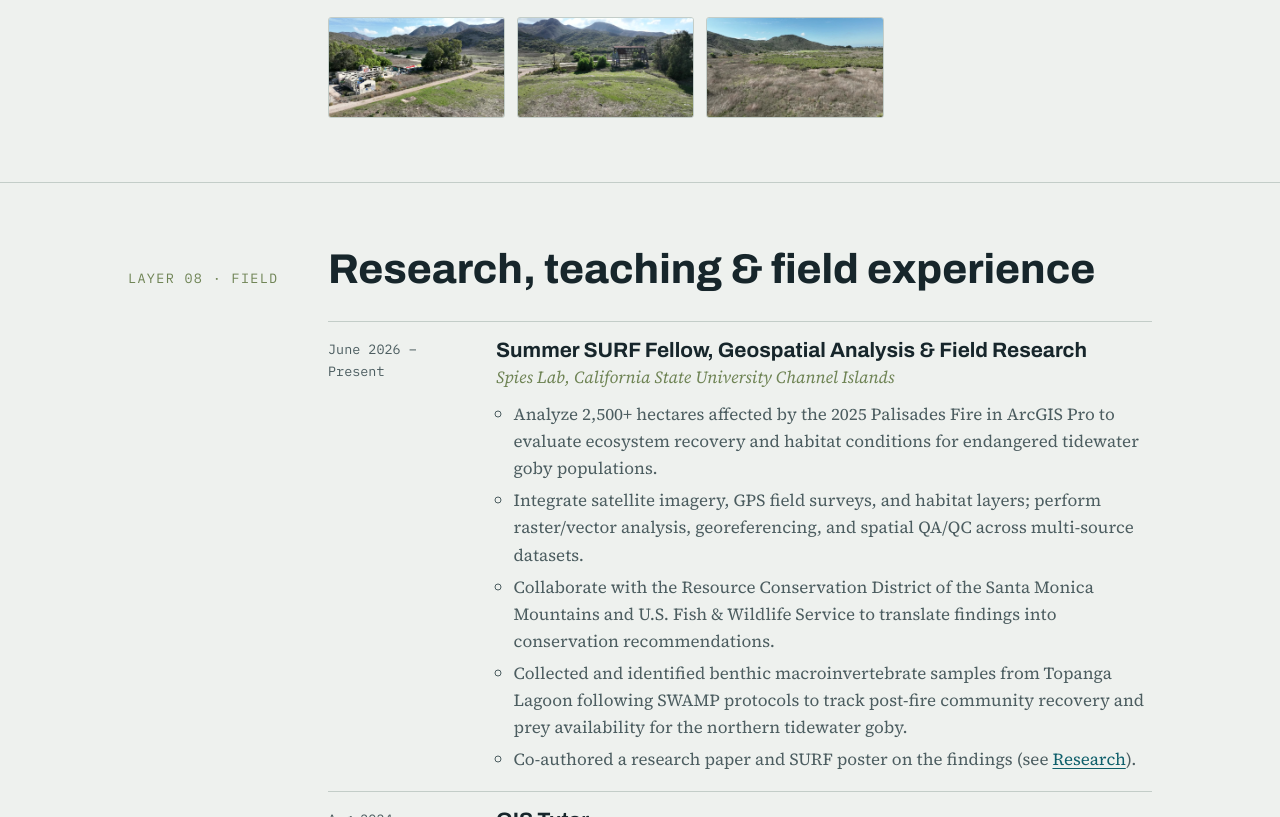
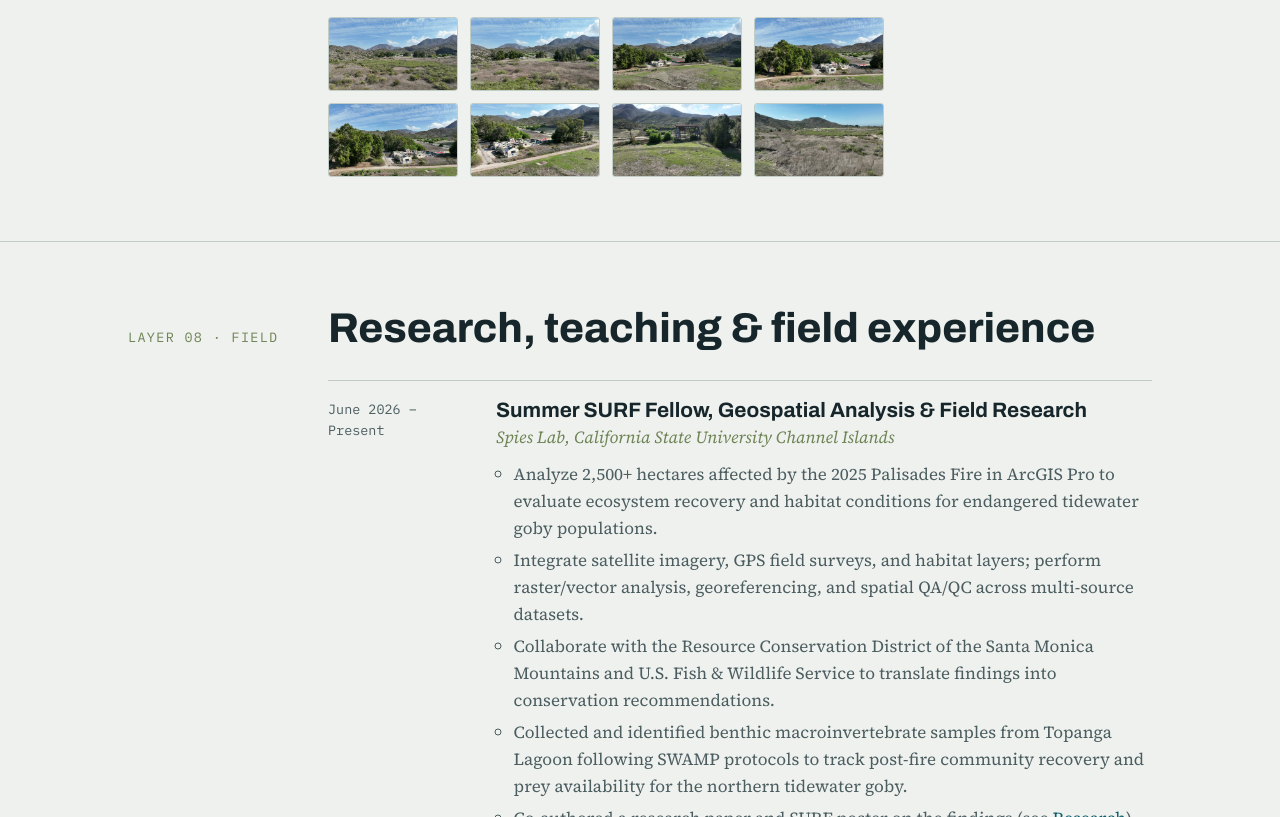
Before and after one commit to christopherblackwell270-creator/GeoChris, a plain HTML site: page index.html in a window 1280 px wide. Shown: the part 9143-9960 px from the top of the page. Drawn offline with Linux system fonts and the light colour scheme.

Commit message:
Replace video stills with eight drone photos
Swaps the three frames taken from the reel for Chris's eight drone photos,
resized for the web, in a 4-column grid (2 columns on phones).

Co-Authored-By: Claude Opus 5.5 <noreply@anthropic.com>
Claude-Session: https://claude.ai/code/session_01EVTMPu6HR9nCykoNtM1UCg

```diff
--- a/index.html
+++ b/index.html
@@ -433,10 +433,15 @@
                 Your browser can't play this video. <a href="video/drone-reel.mp4">Download the drone reel</a>.
               </video>
             </figure>
-            <div class="drone-gallery drone-stills" aria-label="Drone stills">
-              <a href="images/drone/drone-still-01.jpg" target="_blank" rel="noopener"><img src="images/drone/drone-still-01.jpg" alt="Aerial view of a group of buildings beside a dirt road, with trees and hills behind" loading="lazy"></a>
-              <a href="images/drone/drone-still-02.jpg" target="_blank" rel="noopener"><img src="images/drone/drone-still-02.jpg" alt="Aerial view of a grassy field and a metal-framed structure, with mountains behind" loading="lazy"></a>
-              <a href="images/drone/drone-still-03.jpg" target="_blank" rel="noopener"><img src="images/drone/drone-still-03.jpg" alt="Aerial view of open grassland with a hill and blue sky" loading="lazy"></a>
+            <div class="drone-gallery drone-stills" aria-label="Drone photos">
+              <a href="images/drone/01-mountain-valley.jpg" target="_blank" rel="noopener"><img src="images/drone/01-mountain-valley.jpg" alt="Aerial view of a valley with green brush, trees and mountains under a blue sky" loading="lazy"></a>
+              <a href="images/drone/02-ranch-trees-mountains.jpg" target="_blank" rel="noopener"><img src="images/drone/02-ranch-trees-mountains.jpg" alt="Aerial view of a ranch with tree groves in a valley below mountains" loading="lazy"></a>
+              <a href="images/drone/03-property-overview.jpg" target="_blank" rel="noopener"><img src="images/drone/03-property-overview.jpg" alt="Aerial overview of a property with buildings, trees and open field beside a dirt road" loading="lazy"></a>
+              <a href="images/drone/04-building-approach.jpg" target="_blank" rel="noopener"><img src="images/drone/04-building-approach.jpg" alt="Aerial approach toward a group of buildings surrounded by trees" loading="lazy"></a>
+              <a href="images/drone/05-building-closeup.jpg" target="_blank" rel="noopener"><img src="images/drone/05-building-closeup.jpg" alt="Closer aerial view of buildings behind a stand of trees" loading="lazy"></a>
+              <a href="images/drone/06-building-flyby.jpg" target="_blank" rel="noopener"><img src="images/drone/06-building-flyby.jpg" alt="Aerial flyby of buildings along a dirt road, with mountains behind" loading="lazy"></a>
+              <a href="images/drone/07-truss-bridge.jpg" target="_blank" rel="noopener"><img src="images/drone/07-truss-bridge.jpg" alt="Aerial view of a truss bridge among trees, with mountains behind" loading="lazy"></a>
+              <a href="images/drone/08-open-land-hills.jpg" target="_blank" rel="noopener"><img src="images/drone/08-open-land-hills.jpg" alt="Aerial view of open grassland and rolling hills" loading="lazy"></a>
             </div>
           </div>
         </div>
--- a/style.css
+++ b/style.css
@@ -267,8 +267,9 @@ img.thumb.goby { object-fit: cover; }
 .drone-gallery { display: grid; grid-template-columns: repeat(auto-fit, minmax(min(100%, 220px), 1fr)); gap: 1.25rem; }
 .drone-reel { margin: 0; border: 1px solid var(--rule); border-radius: 3px; overflow: hidden; background: var(--paper-2); max-width: 62ch; }
 .drone-reel video { display: block; width: 100%; height: auto; aspect-ratio: 16 / 9; background: #000; }
-.drone-stills { margin-top: 1.25rem; max-width: 62ch; grid-template-columns: repeat(3, 1fr); gap: clamp(0.5rem, 1.5vw, 0.75rem); }
+.drone-stills { margin-top: 1.25rem; max-width: 62ch; grid-template-columns: repeat(4, 1fr); gap: clamp(0.5rem, 1.5vw, 0.75rem); }
 .drone-stills a { display: block; border: 1px solid var(--rule); border-radius: 3px; overflow: hidden; }
 .drone-stills img { display: block; width: 100%; aspect-ratio: 16 / 9; object-fit: cover; transition: transform .3s; }
 .drone-stills a:hover img { transform: scale(1.04); }
+@media (max-width: 600px) { .drone-stills { grid-template-columns: repeat(2, 1fr); } }
 .drone-slot { aspect-ratio: 16 / 9; border: 1px dashed var(--rule); border-radius: 3px; background: var(--paper-2); display: grid; place-items: center; font-family: var(--f-mono); font-size: 0.78rem; color: var(--ink-soft); letter-spacing: 0.04em; }
```
Also changed, not shown: images/drone/01-mountain-valley.jpg (added), images/drone/02-ranch-trees-mountains.jpg (added), images/drone/03-property-overview.jpg (added), images/drone/04-building-approach.jpg (added), images/drone/05-building-closeup.jpg (added), images/drone/06-building-flyby.jpg (added), images/drone/07-truss-bridge.jpg (added), images/drone/08-open-land-hills.jpg (added), images/drone/drone-still-01.jpg (deleted), images/drone/drone-still-02.jpg (deleted), images/drone/drone-still-03.jpg (deleted).
